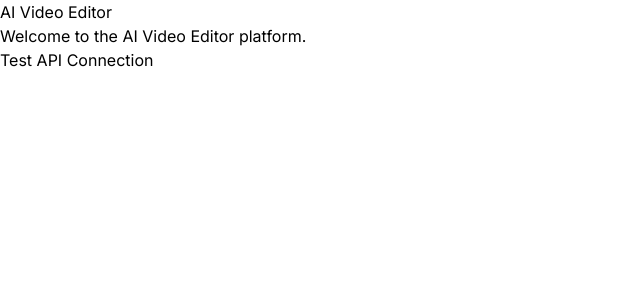
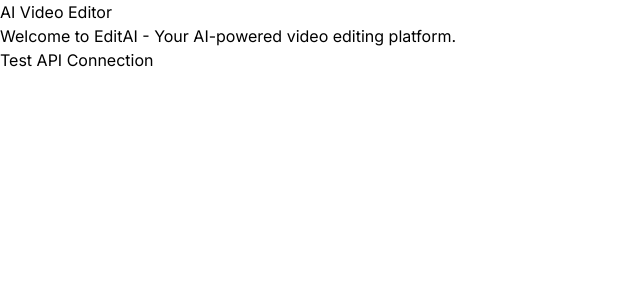
Before and after one commit to AltyIbrhm/ai-video-editor, a Next.js app in the folder apps/frontend/: page / in a window 1280 px wide. Shown: the top 300 px of the page, without its empty margins (0-640 px from the left). Built offline with nearby package versions, Linux system fonts and the light colour scheme.

Commit message:
feat: update home page welcome message

```diff
--- a/apps/frontend/app/page.tsx
+++ b/apps/frontend/app/page.tsx
@@ -6,7 +6,7 @@ export default function Home() {
       <h1 className="text-4xl font-bold mb-8">AI Video Editor</h1>
 
       <div className="space-y-4">
-        <p className="text-lg">Welcome to the AI Video Editor platform.</p>
+        <p className="text-lg">Welcome to EditAI - Your AI-powered video editing platform.</p>
 
         <div className="flex space-x-4">
           <Link
```
